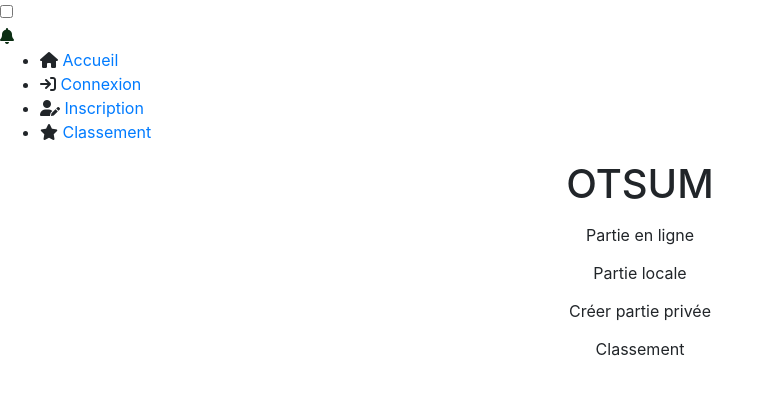
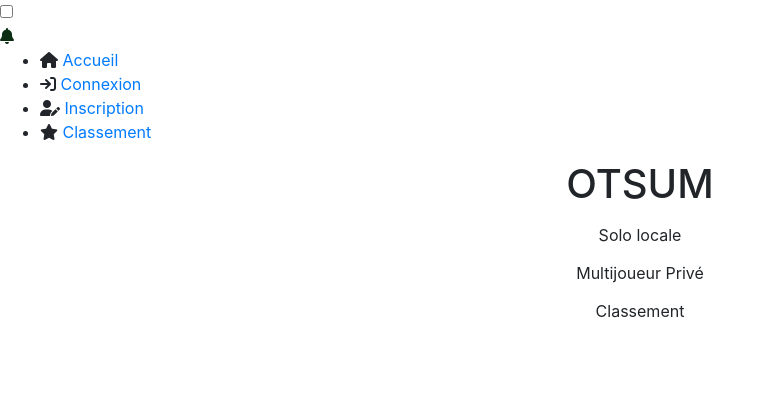
Before and after one commit to Yorik56/Otsum, a Symfony app: template templates/accueil/index.html.twig in a window 1280 px wide. Shown: the top 395 px of the page, without its empty margins (0-774 px from the left). Run offline with Twig, Linux system fonts and the light colour scheme; the template is opened without the code that fills it, so the values that code supplies are empty; some libraries are stand-ins or nearby versions.

Commit message:
Refactoring/Simplification userFlow

```diff
--- a/templates/accueil/index.html.twig
+++ b/templates/accueil/index.html.twig
@@ -9,17 +9,12 @@
             <div class="block_bouton col-12 ">
                 <div class="row">
                     <div class="col">
-                        <a class="btn button d-block w-100" href="{{ path('choixDifficulte') }}">Partie en ligne</a>
+                        <a class="btn button d-block w-100" href="{{ path('otsum') }}">Solo locale</a>
                     </div>
                 </div>
                 <div class="row">
                     <div class="col">
-                        <a class="btn button d-block w-100" href="{{ path('choixDifficulte') }}">Partie locale</a>
-                    </div>
-                </div>
-                <div class="row">
-                    <div class="col">
-                        <a class="btn button d-block w-100" href="{{ path('initPartiePrivee') }}">Créer partie privée</a>
+                        <a class="btn button d-block w-100" href="{{ path('initHubPrive') }}">Multijoueur Privé</a>
                     </div>
                 </div>
                 <div class="row">
--- a/templates/base.html.twig
+++ b/templates/base.html.twig
@@ -113,10 +113,7 @@
                     let current_line_number = 0;
                     let essais = 6;
                     let n_case = 1;
-                    {% if id is defined %}
-                        difficultee = {{id}};
-                        init_partie({{id}});
-                    {% endif %}
+                    init_partie();
                     // Validation de l'essai / MAJ de la ligne
                     $('.return').click(function() {
                         let mot_valide = true;
@@ -228,15 +225,14 @@
                         }
                     });
                     // Création de la partie
-                    function init_partie(longueur){
+                    function init_partie(){
                         $.ajax({
                             method: "POST",
                             url: "{{ path('createGame') }}",
-                            data: {id: longueur},
                             success: function(reponse){
-                                id_partie = reponse[1];
-                                difficultee = longueur;
-                                creationDeLaGrille(reponse[0], difficultee);
+                                id_partie = reponse["id_partie"];
+                                difficultee = reponse["difficulte"];
+                                creationDeLaGrille(reponse["firstLetter"], difficultee);
                                 $('#drop_out_form_gameId').val(id_partie);
                             }
                         });
--- a/templates/otsum/index.html.twig
+++ b/templates/otsum/index.html.twig
@@ -3,9 +3,6 @@
 {% block title %}Otsum{% endblock %}
 
 {% block body %}
-
-{#<div class="example-wrapper">#}
-    <input type="hidden" class="id" value="{{ id }}">
     <input type="hidden" class="current_line_number" value="">
     <h1 class="text-center w-100">OTSUM</h1>
     <div class="contenu d-flex justify-content-center align-items-center">
@@ -31,5 +28,4 @@
             </div>
         </div>
     </div>
-{#</div>#}
 {% endblock %}
```
Also changed, not shown: src/Controller/AccueilController.php (+10 -8 lines), src/Controller/HubController.php (+5 -5 lines), updates.db.
